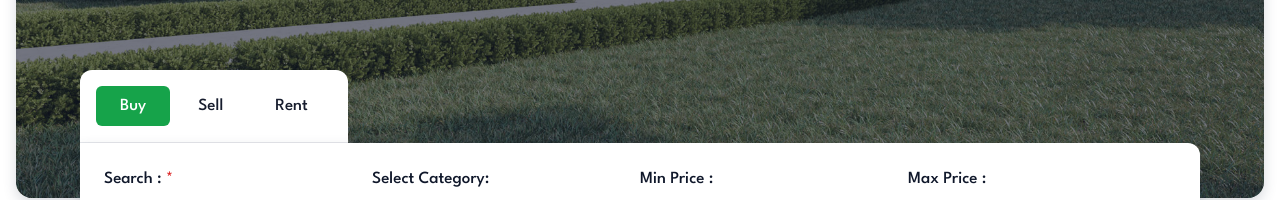
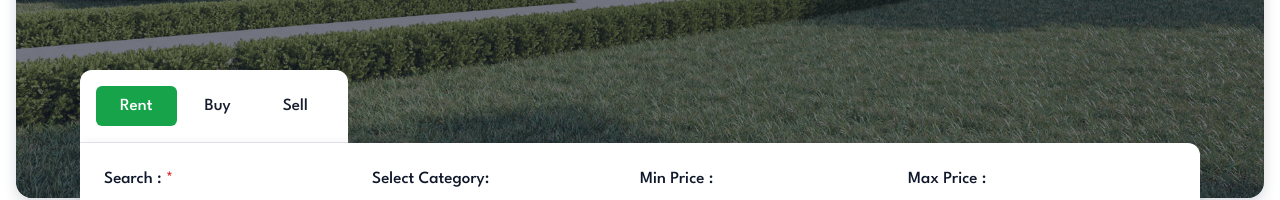
Before and after one commit to mabdinasir/kiraale-fe, a Next.js app: page /en/ in a window 1280 px wide. Shown: the part 474-674 px from the top of the page. Built offline with nearby package versions, Linux system fonts and the light colour scheme.

Commit message:
swap property tabs

```diff
--- a/components/Forms/PropertySearch.tsx
+++ b/components/Forms/PropertySearch.tsx
@@ -122,7 +122,7 @@ const PropertySearch = () => {
                 data-tabs-toggle="#StarterContent"
                 role="tablist"
             >
-                {['buy', 'sell', 'rent'].map((tab, index) => (
+                {['rent', 'buy', 'sell'].map((tab, index) => (
                     <li key={tab} role="presentation" className="inline-block">
                         <button
                             onClick={() => handleTabClick(index)}
```
